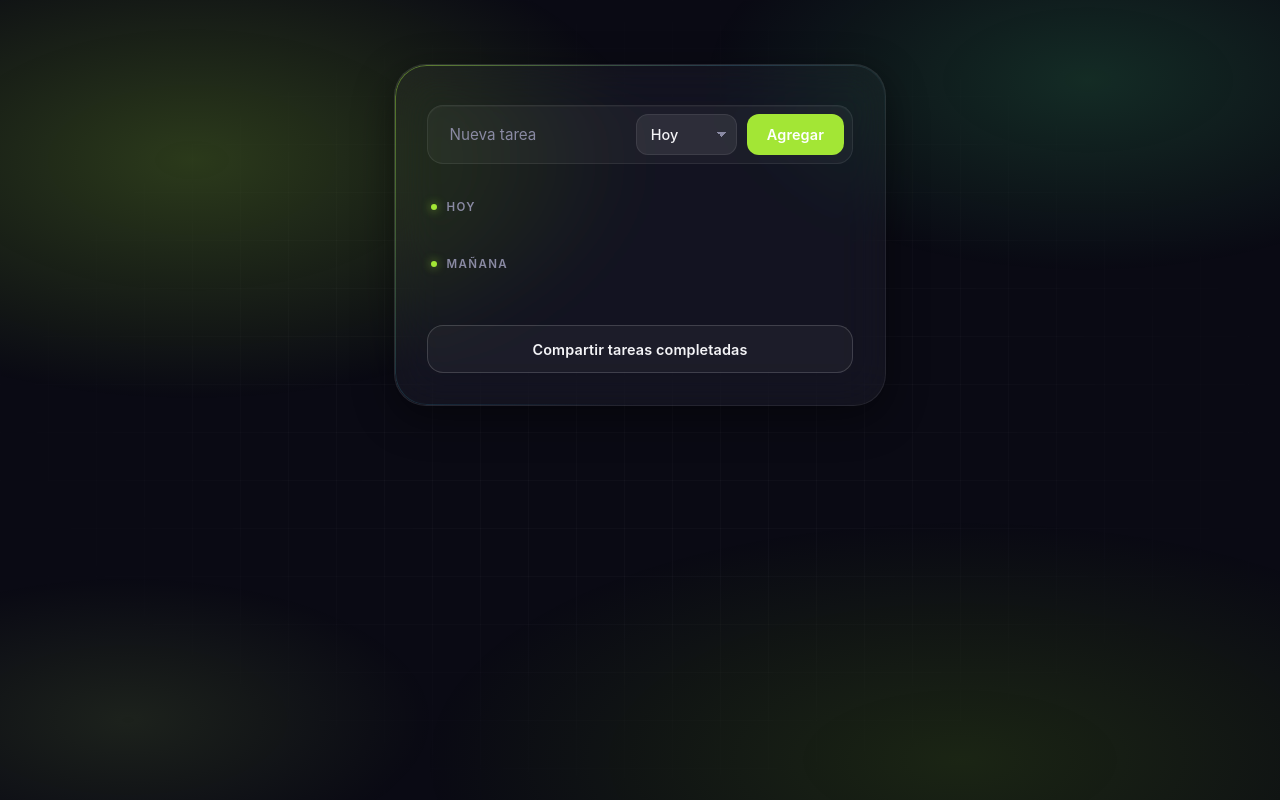
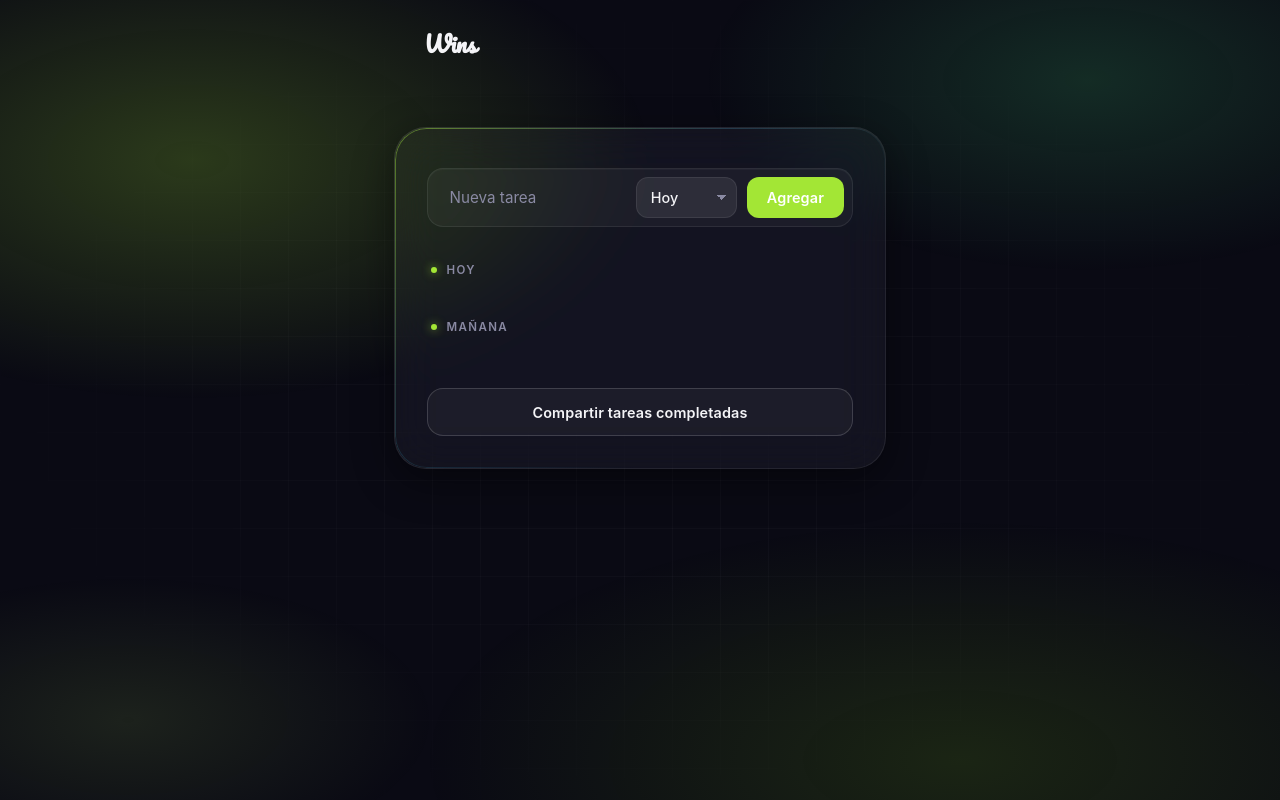
Before and after one commit to mariollesta/wins, a React (Vite) app: page / in a window 1280 px wide. Built offline with nearby package versions, Linux system fonts and the light colour scheme.

Commit message:
feat: add Header and Pacifico font

```diff
--- a/package.json
+++ b/package.json
@@ -10,6 +10,7 @@
     "preview": "vite preview"
   },
   "dependencies": {
+    "@fontsource/pacifico": "^5.3.0",
     "react": "^19.2.8",
     "react-dom": "^19.2.8"
   },
--- a/src/App.jsx
+++ b/src/App.jsx
@@ -1,4 +1,5 @@
 import styles from './App.module.css'
+import Header from './components/Header'
 import TaskForm from './components/TaskForm'
 import TaskList from './components/TaskList'
 import ShareButton from './components/ShareButton'
@@ -8,6 +9,8 @@ function App() {
   const { tasks, todayTasks, tomorrowTasks, addTask, toggleCompleted, removeTask } = useTasks()
 
   return (
+    <>
+      <Header />
       <div className={styles.container}>
         <div className={styles.card}>
           <TaskForm onAdd={addTask} />
@@ -29,6 +32,7 @@ function App() {
           <ShareButton tasks={tasks} />
         </div>
       </div>
+    </>
   )
 }
 
--- /dev/null
+++ b/src/components/Header.jsx
@@ -0,0 +1,11 @@
+import styles from './Header.module.css'
+
+function Header() {
+  return (
+    <header className={styles.header}>
+      <span className={styles.logo}>Wins</span>
+    </header>
+  )
+}
+
+export default Header
--- /dev/null
+++ b/src/components/Header.module.css
@@ -0,0 +1,16 @@
+.header {
+  display: flex;
+  align-items: center;
+  justify-content: space-between;
+  max-width: 480px;
+  margin: 0 auto;
+  padding: 1.5rem 1.5rem 0;
+}
+
+.logo {
+  font-family: var(--font-display);
+  font-size: 1.4rem;
+  font-weight: 700;
+  letter-spacing: -0.02em;
+  color: var(--color-text);
+}
--- a/src/index.css
+++ b/src/index.css
@@ -1,3 +1,5 @@
+@import '@fontsource/pacifico';
+
 :root {
   --color-bg: #0a0a14;
   --color-surface: rgba(255, 255, 255, 0.04);
@@ -26,8 +28,8 @@
   --shadow-glow: 0 0 60px rgba(163, 230, 53, 0.22);
   --shadow-glow-strong: 0 8px 32px rgba(163, 230, 53, 0.35);
 
-  --font-sans: "Inter", -apple-system, BlinkMacSystemFont, "Segoe UI", Roboto, sans-serif;
-  --font-display: "Inter", -apple-system, BlinkMacSystemFont, "Segoe UI", sans-serif;
+  --font-sans: 'Inter', -apple-system, BlinkMacSystemFont, 'Segoe UI', Roboto, sans-serif;
+  --font-display: 'Pacifico', cursive;
 }
 
 * {
```
Also changed, not shown: 1 other file (tests, documents, lock files or other folders). Lines whose indentation alone changed are shown as unchanged.
